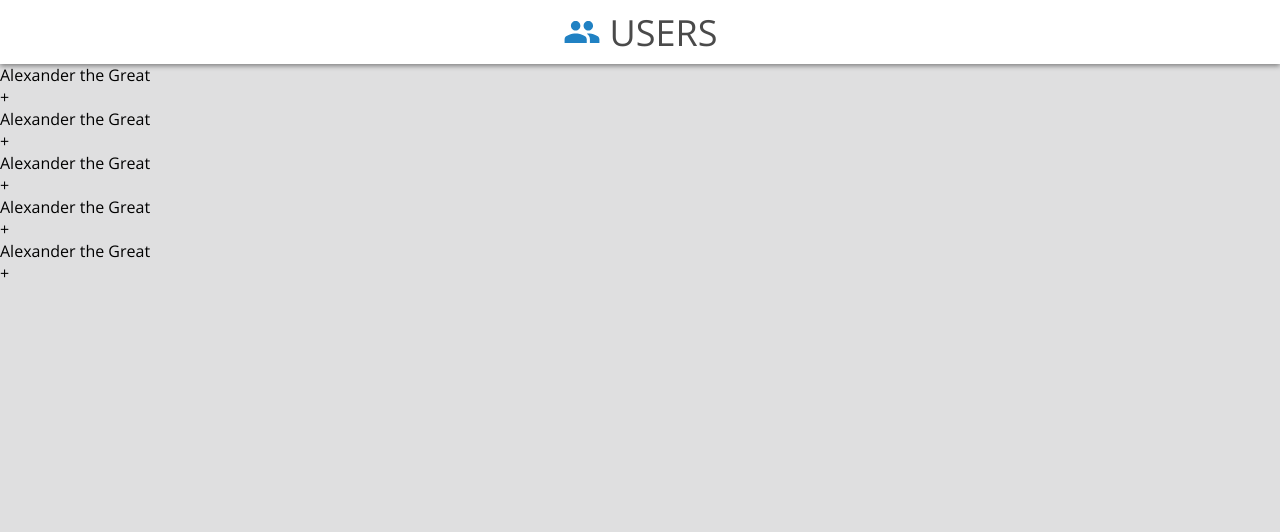
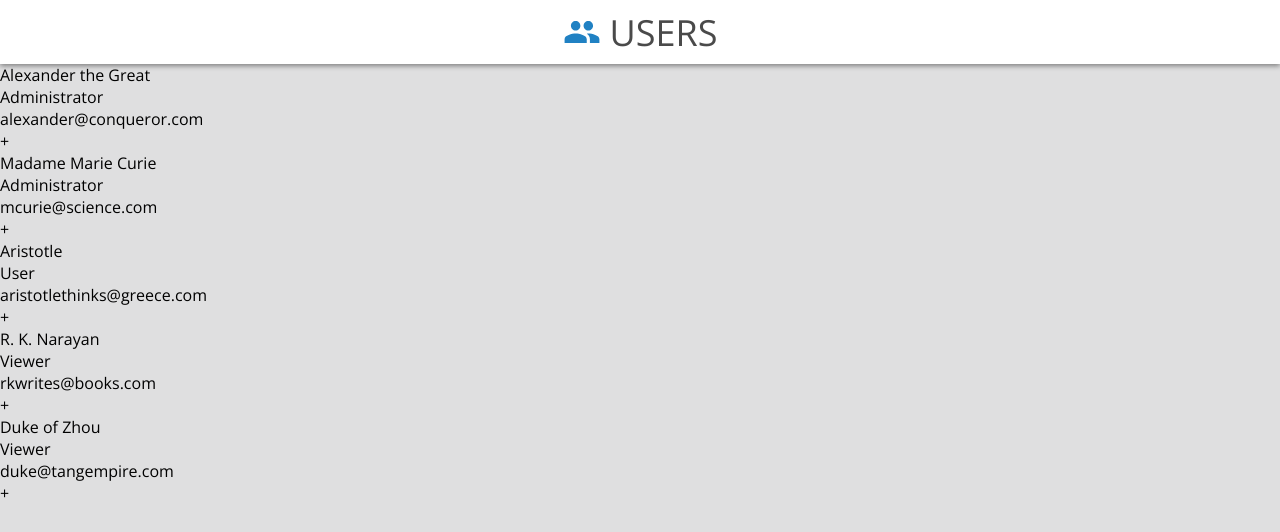
Before and after one commit to ancheetah/users-list, a Next.js app: page / in a window 1280 px wide. Shown: the top 532 px of the page. Built offline with nearby package versions, Linux system fonts and the light colour scheme.

Commit message:
render user data

```diff
--- a/src/components/AccordionItem.jsx
+++ b/src/components/AccordionItem.jsx
@@ -1,15 +1,46 @@
 import { useState } from 'react';
 
-export default function AccordionItem() {
+export default function AccordionItem({ user }) {
     const [isActive, setIsActive] = useState(false);
 
-  return (
-    <div className='accordionItem'>
-        <div className='accordionHeader' onClick={() => setIsActive(!isActive)}>
-        <div>Alexander the Great</div>
-        <div>{isActive ? '-' : '+'}</div>
+    const getPhone = (phone) => {
+        return `(${phone.slice(0, 3)}) ${phone.slice(3, 6)}-${phone.slice(
+            6,
+            10
+        )}`;
+    };
+
+    const getFormattedDate = (isoDate) => {
+        const dateObj = new Date(isoDate);
+        const dateInfo = dateObj.toLocaleString('en-US').split(' ');
+        const date = dateInfo[0].slice(0, dateInfo[0].length - 1);
+        const time = dateInfo[1].slice(0, dateInfo[1].length - 3);
+        return `${date} ${time} ${dateInfo[2]}`;
+    };
+
+    return (
+        <div className='accordionItem'>
+            <div
+                className='accordionHeader'
+                onClick={() => setIsActive(!isActive)}
+            >
+                <div>{`${user.firstName} ${user.lastName}`}</div>
+                <div>{user.role}</div>
+                <div>{user.email}</div>
+                <div>{isActive ? '-' : '+'}</div>
+            </div>
+            {isActive && (
+                <div className='accordionContent'>
+                    <div>Address</div>
+                    <div>{`${user.street}, ${user.city}, ${user.state} ${user.zip}`}</div>
+                    <div>Phone</div>
+                    <div>{getPhone(user.phone)}</div>
+                    <div>Created At</div>
+                    <div>{getFormattedDate(user.createdAt)}</div>
+                    <div>Last Logged In</div>
+                    <div>{getFormattedDate(user.lastLoggedIn)}</div>
+                </div>
+            )}
         </div>
-        {isActive && <div className='accordionContent'> Some content. Lorem ipsum.</div>}
-    </div>
-  )
+    );
 }
```
